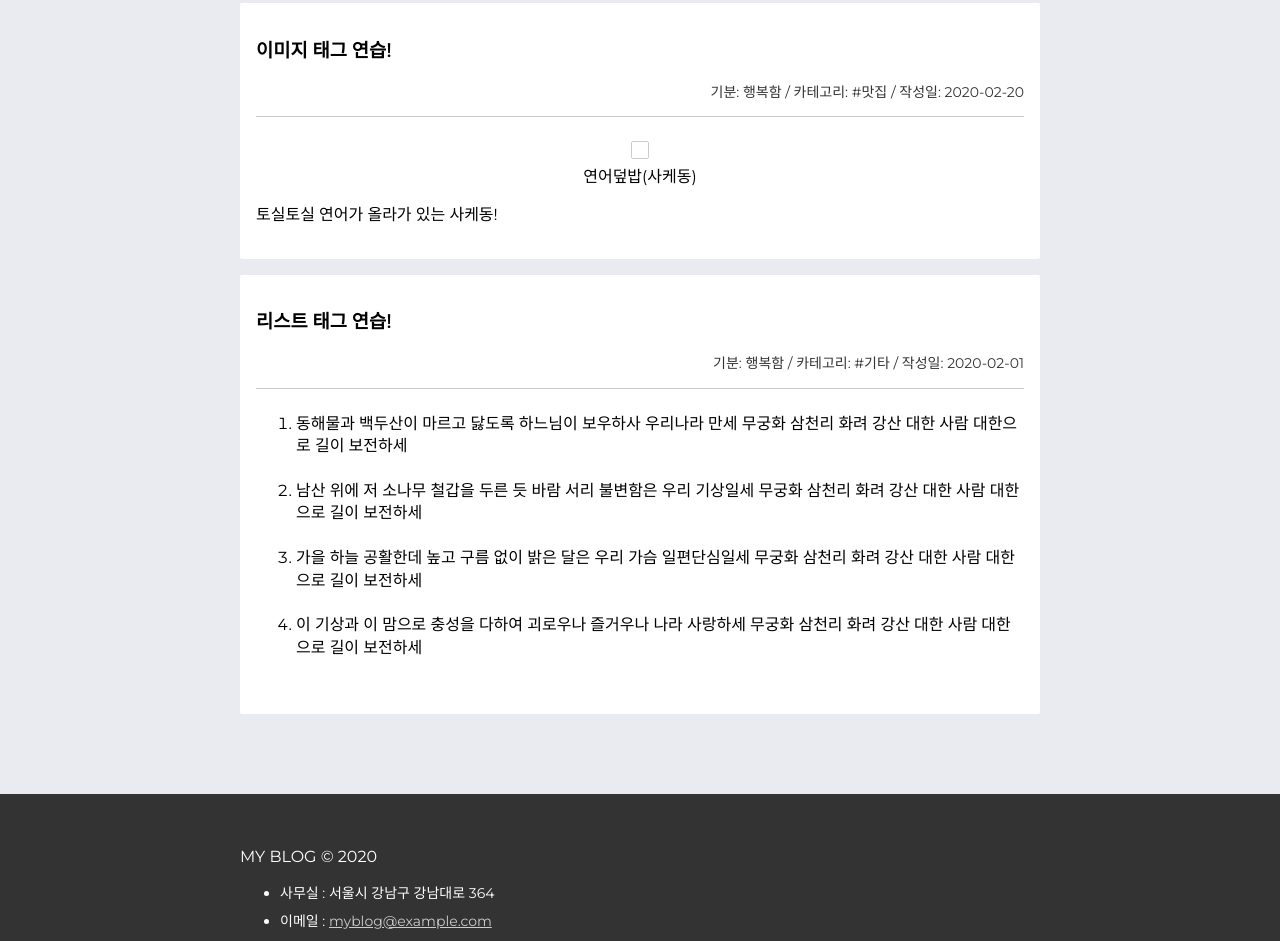
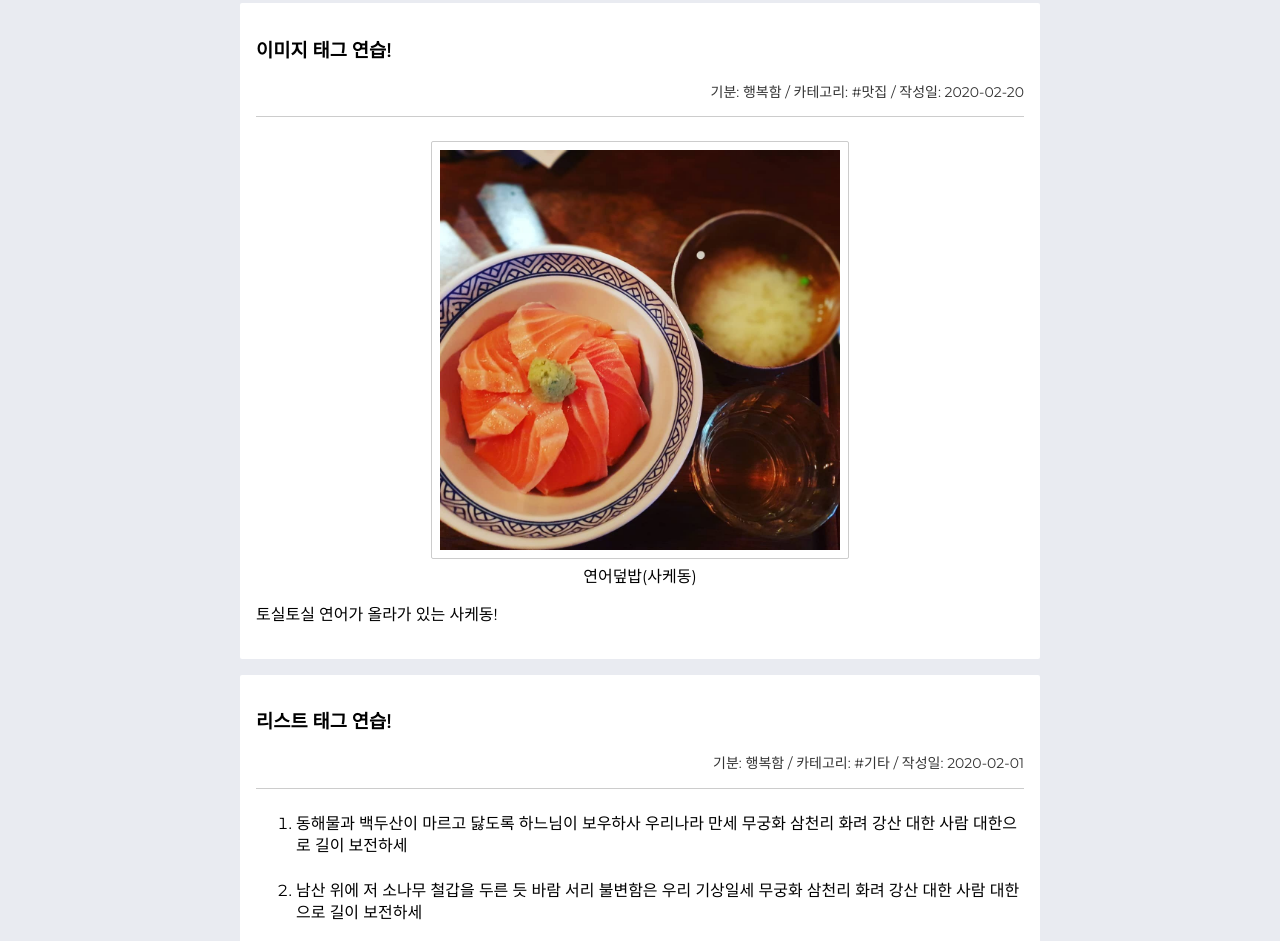
Before and after one commit to cjsrhd94/KDT_HW, a plain HTML site: page byte-degree-html/src/index.html in a window 1280 px wide. Shown: the part 1002-1943 px from the top of the page. Drawn offline with Linux system fonts and the light colour scheme; files whose address does not match are found by name.

Commit message:
fix(index.html): change img tag correctly

```diff
--- a/byte-degree-html/src/index.html
+++ b/byte-degree-html/src/index.html
@@ -150,14 +150,16 @@
                     <figure class="image">
                         <img
                             srcset="
-                                ./images/image-sm.jpg  400w,
-                                ./images/image-md.jpg  700w,
-                                ./images/image-lg.jpg 1000w
+                                ./assets/images/image-sm.jpg  400w,
+                                ./assets/images/image-md.jpg  700w,
+                                ./assets/images/image-lg.jpg 1000w
                             "
                             sizes="(max-width: 500px) 444px,
                                    (max-width: 800px) 777px,
                                    1222px"
                             width="400"
+                            src="./assets/images/image-lg.jpg"
+                            alt = "연어덮밥(사케동)"
                         />
                         <figcaption>연어덮밥(사케동)</figcaption>
                     </figure>
```
